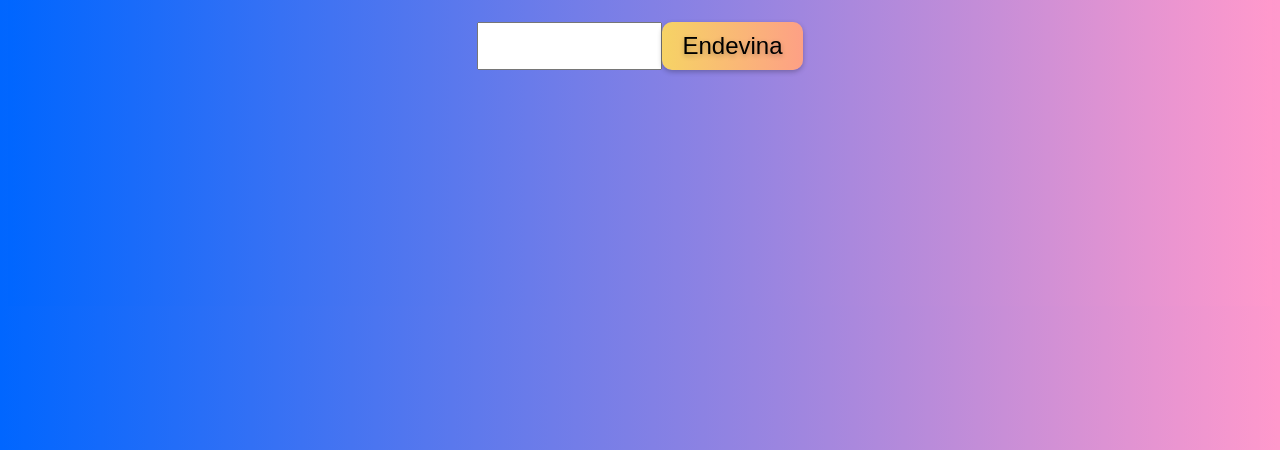
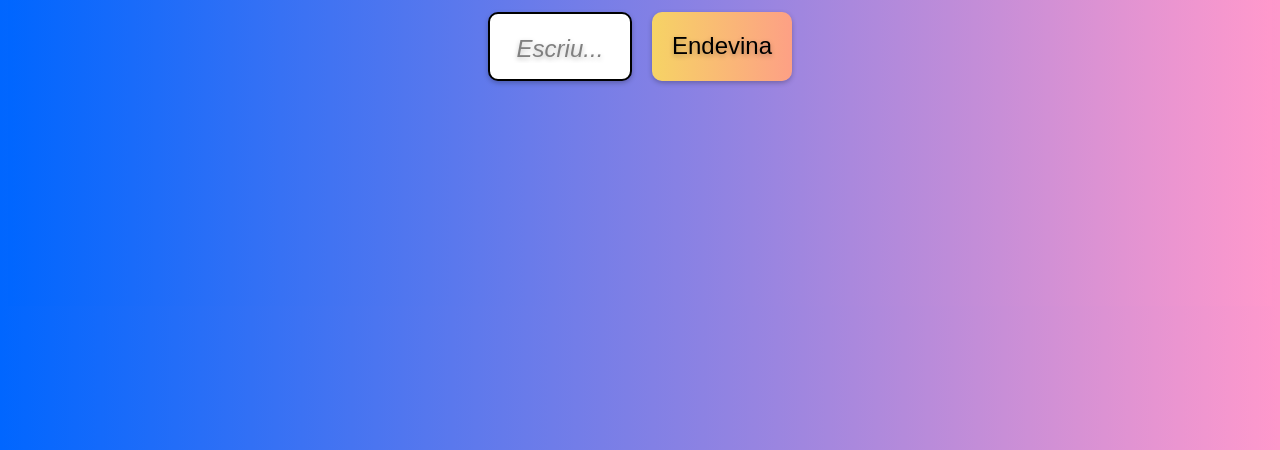
Before and after one commit to 01Yaros/yarosSMX, a plain HTML site: page index.html in a window 1280 px wide. Shown: the part 350-800 px from the top of the page. Drawn offline with Linux system fonts and the light colour scheme.

Commit message:
Update index.html

```diff
--- a/index.html
+++ b/index.html
@@ -4,6 +4,8 @@
     <meta charset="UTF-8" />
     <meta http-equiv="X-UA-Compatible" content="IE=edge" />
     <meta name="viewport" content="width=device-width, initial-scale=1.0" />
+    <link rel="icon" href="FAVI.png" type="image/x-icon" />
+    <link rel="shortcut icon" href="FAVI.png" type="image/x-icon" />
     <link rel="stylesheet" href="styles.css" />
     <script src="adivina.js"></script>
     <title>Joc Endevina el numero</title>
@@ -13,7 +15,13 @@
       <h1>Endevina el número</h1>
       <h3>Endevina un número entre el 0 i el 10</h3>
       <div class="input0">
-        <input type="text" id="guessInput" class="input00" maxlength="2" />
+        <input
+          type="text"
+          id="guessInput"
+          class="input1"
+          maxlength="2"
+          placeholder="Escriu..."
+        />
         <button onclick="checkGuess()" class="btn">Endevina</button>
       </div>
     </div>
```
